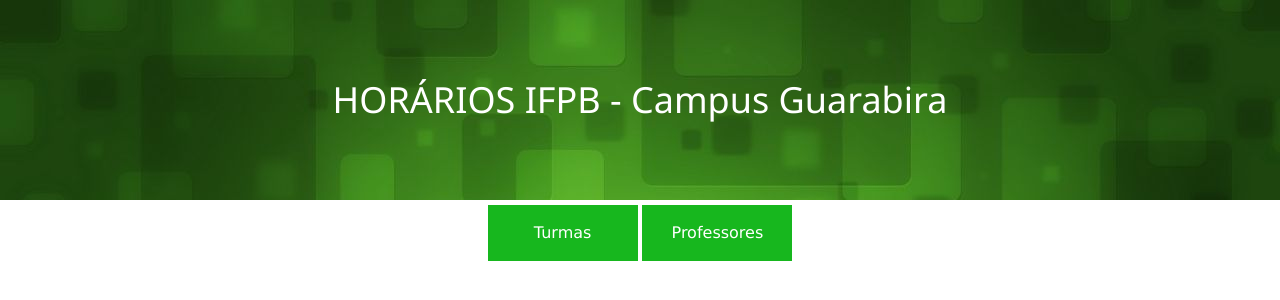
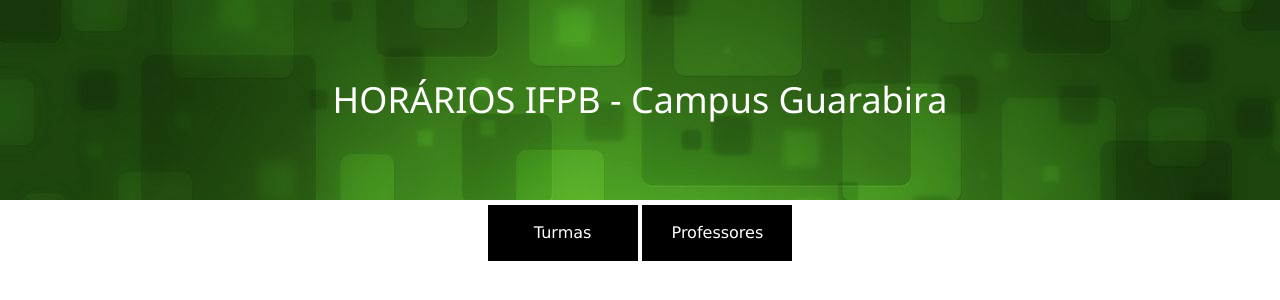
Before and after one commit to lucasrzd/web004HorArio, a Jekyll site: the page built from index.html, in a window 1280 px wide. Shown: the top 300 px of the page. Built offline with Jekyll 4.4.1, drawn with Linux system fonts in a browser that asks for light colours.

Commit message:
Update stylesheet.css

```diff
--- a/CSS/stylesheet.css
+++ b/CSS/stylesheet.css
@@ -1,6 +1,6 @@
 
 h1 {
-  color: green;
+  color: black;
 }
 .hora, .head_table {
   color: white;
@@ -40,7 +40,7 @@
 }
 
 .dropbtn {
-    background-color: #17b71e;
+    background-color: #000000;
     color: white;
     padding: 16px;
     font-size: 16px;
```
